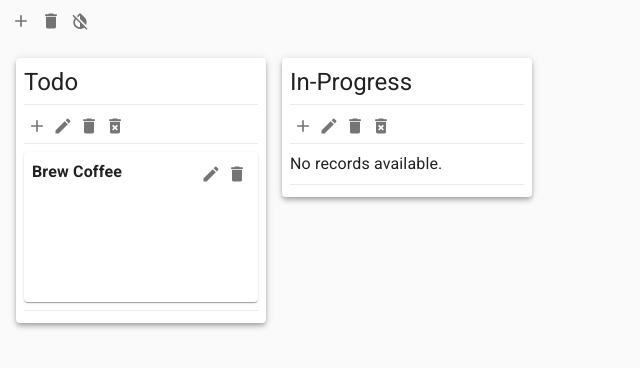
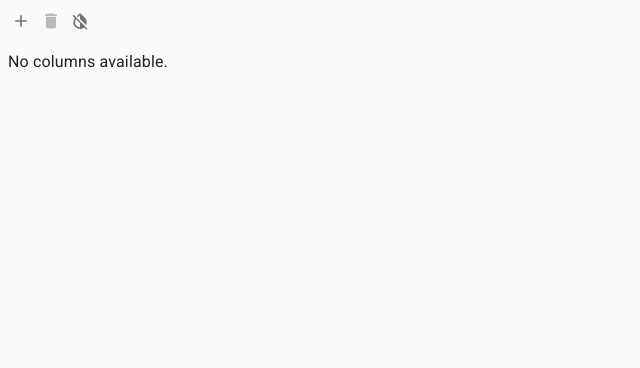
Before and after one commit to lukasgillmann/kg-kanban, a React (Create React App) app: page / in a window 1280 px wide. Shown: the top 368 px of the page, without its empty margins (0-640 px from the left). Built offline with nearby package versions, Linux system fonts and the light colour scheme.

Commit message:
Configure storage service

```diff
--- a/src/PersonalKanban/containers/KanbanBoard/index.tsx
+++ b/src/PersonalKanban/containers/KanbanBoard/index.tsx
@@ -8,22 +8,14 @@ import IconButton from "PersonalKanban/components/IconButton";
 import { useTheme } from "PersonalKanban/providers/ThemeProvider";
 import { Column, Record } from "PersonalKanban/types";
 import { getId, reorder, reorderCards } from "PersonalKanban/services/Utils";
+import StorageService from "PersonalKanban/services/StorageService";
 
 type KanbanBoardContainerProps = {};
 
+const initialState = StorageService.getColumns() || [];
+
 const KanbanBoardContainer: React.FC<KanbanBoardContainerProps> = (props) => {
-  const [columns, setColumns] = React.useState<Column[]>([
-    {
-      id: "column-1",
-      title: "Todo",
-      records: [{ id: "record-1", title: "Brew Coffee" }],
-    },
-    {
-      id: "column-2",
-      title: "In-Progress",
-      records: [],
-    },
-  ]);
+  const [columns, setColumns] = React.useState<Column[]>(initialState);
 
   const { darkTheme, handleToggleDarkTheme } = useTheme();
 
@@ -184,6 +176,10 @@ const KanbanBoardContainer: React.FC<KanbanBoardContainerProps> = (props) => {
     [cloneColumns, getColumnIndex]
   );
 
+  React.useEffect(() => {
+    StorageService.setColumns(columns);
+  }, [columns]);
+
   return (
     <Box padding={1}>
       <Box display="flex" alignItems="center" marginBottom={2}>
--- a/src/PersonalKanban/providers/ThemeProvider.tsx
+++ b/src/PersonalKanban/providers/ThemeProvider.tsx
@@ -14,6 +14,8 @@ import {
   orange,
   red,
 } from "@material-ui/core/colors";
+
+import StorageService from "PersonalKanban/services/StorageService";
 
 declare module "@material-ui/core/styles/createMuiTheme" {
   interface Theme {
@@ -35,10 +37,13 @@ const pastelCode = 200;
 const ThemeProvider: React.FC<ThemeProviderProps> = (props) => {
   const { children } = props;
 
-  const [darkTheme, setDarkTheme] = React.useState(props.darkTheme);
+  const [darkTheme, setDarkTheme] = React.useState(
+    props.darkTheme || StorageService.getDarkMode()
+  );
 
   const handleToggleDarkTheme = React.useCallback(() => {
     setDarkTheme((darkTheme: Boolean | undefined) => {
+      StorageService.setDarkMode(!darkTheme);
       return !darkTheme;
     });
   }, []);
```
